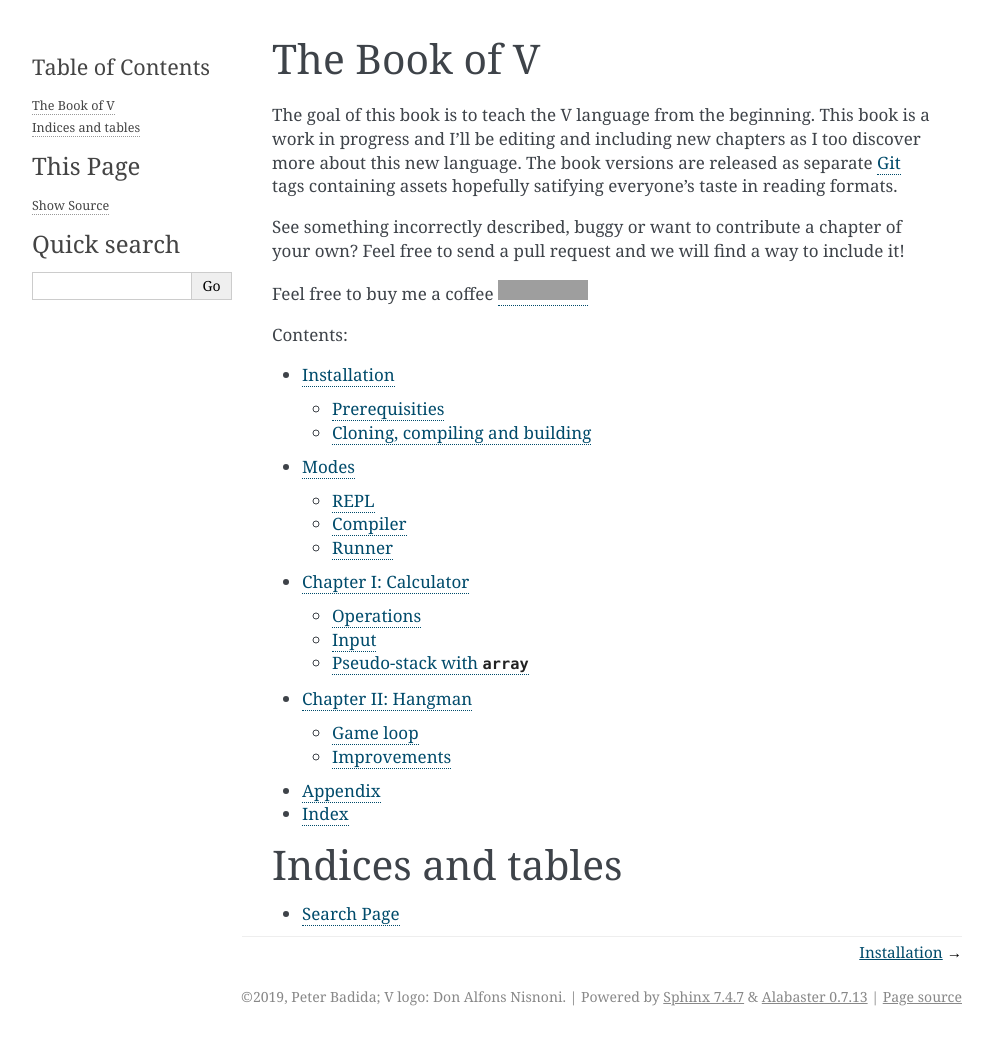
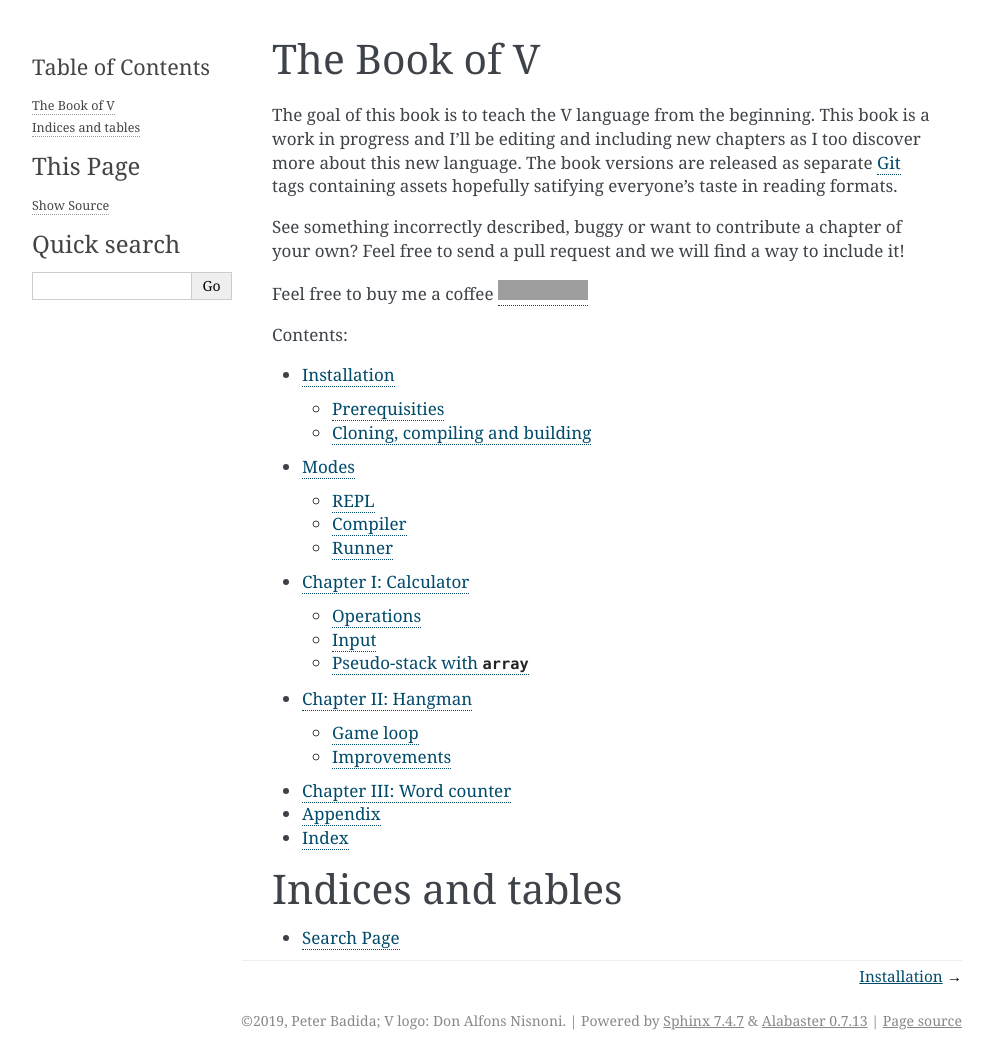
Before and after one commit to KeyWeeUsr/the-book-of-v, a Sphinx documentation site: the page built from source/index.rst, in a window 1280 px wide and 1060 px high. Shown: the whole window, without its empty margins (148-1141 px from the left). Built offline with Sphinx 7.4.7, drawn with Linux system fonts in a browser that asks for light colours; grey boxes are pictures that could not be loaded.

Commit message:
[FIX] Include missing chapter 3 to index.rst

```diff
--- a/source/index.rst
+++ b/source/index.rst
@@ -31,6 +31,7 @@ Feel free to buy me a coffee |donate|_
    modes
    chapter-1-calculator
    chapter-2-hangman
+   chapter-3-word-counter
    appendix
    genindex
 
```
